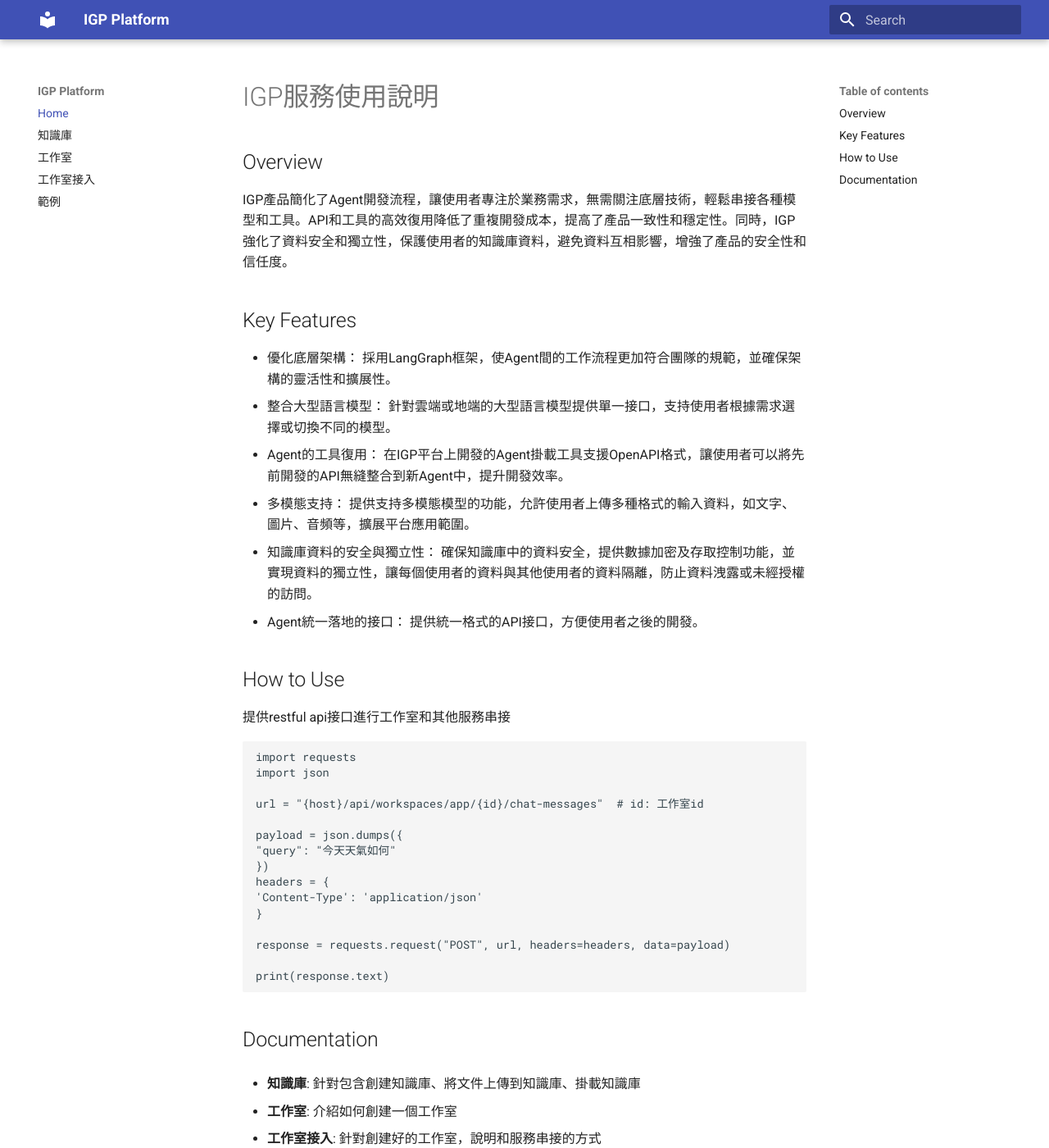
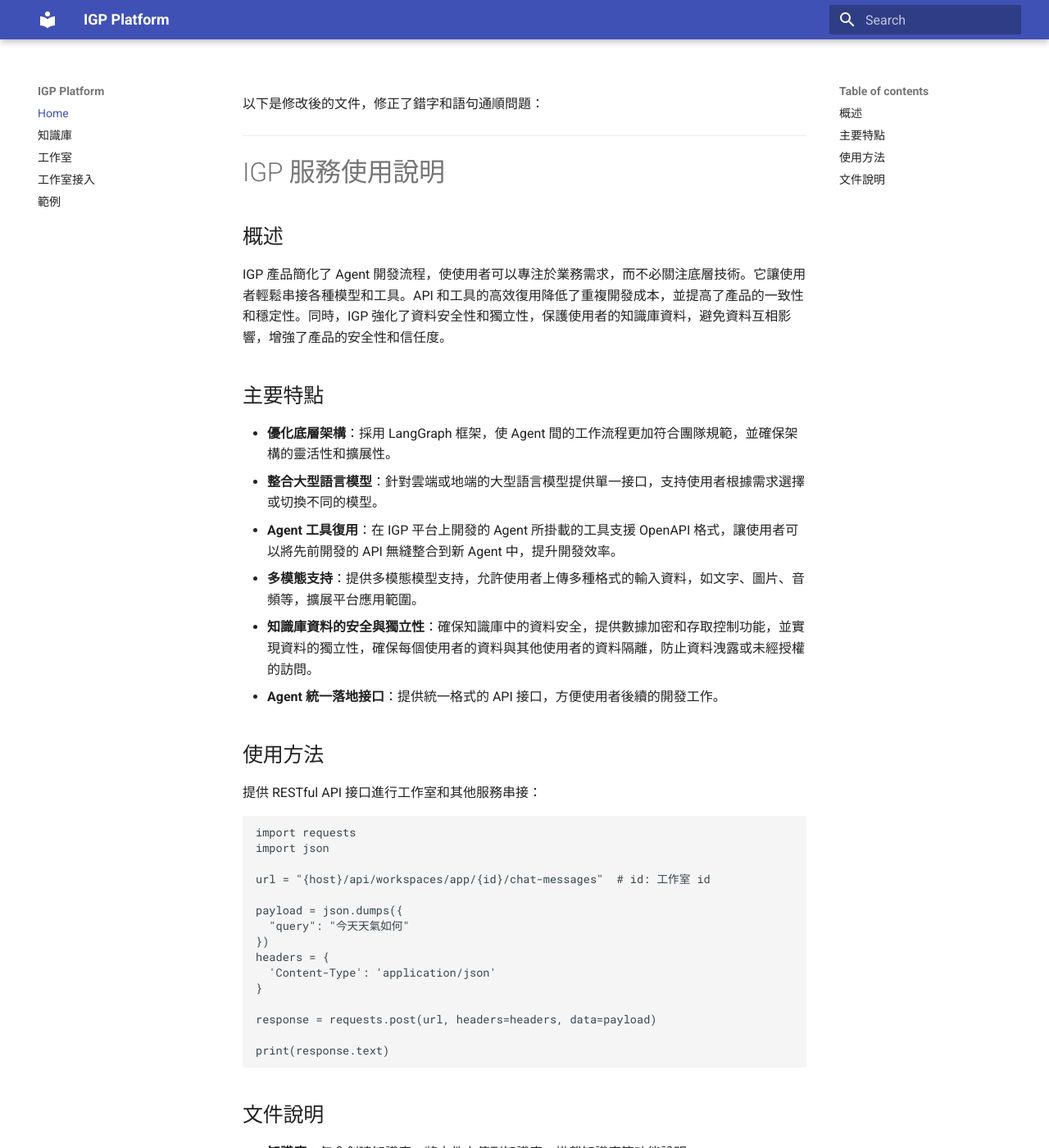
Before and after one commit to EI-Stack/igp_manual, an MkDocs documentation site: the page built from docs/index.md, in a window 1280 px wide and 1400 px high. Shown: the whole window at 82% size. Built offline with MkDocs 1.6.1 and Material for MkDocs 9.7.7, drawn with Linux system fonts in a browser that asks for light colours; some of the changed text lies outside the part shown.

Commit message:
update index content

````diff
--- a/docs/index.md
+++ b/docs/index.md
@@ -1,46 +1,47 @@
-# IGP服務使用說明
+以下是修改後的文件，修正了錯字和語句通順問題：
 
-## Overview
+---
 
-IGP產品簡化了Agent開發流程，讓使用者專注於業務需求，無需關注底層技術，輕鬆串接各種模型和工具。API和工具的高效復用降低了重複開發成本，提高了產品一致性和穩定性。同時，IGP強化了資料安全和獨立性，保護使用者的知識庫資料，避免資料互相影響，增強了產品的安全性和信任度。
+# IGP 服務使用說明
 
+## 概述
 
-## Key Features
+IGP 產品簡化了 Agent 開發流程，使使用者可以專注於業務需求，而不必關注底層技術。它讓使用者輕鬆串接各種模型和工具。API 和工具的高效復用降低了重複開發成本，並提高了產品的一致性和穩定性。同時，IGP 強化了資料安全性和獨立性，保護使用者的知識庫資料，避免資料互相影響，增強了產品的安全性和信任度。
 
-* 優化底層架構： 採用LangGraph框架，使Agent間的工作流程更加符合團隊的規範，並確保架構的靈活性和擴展性。
-* 整合大型語言模型： 針對雲端或地端的大型語言模型提供單一接口，支持使用者根據需求選擇或切換不同的模型。
-* Agent的工具復用： 在IGP平台上開發的Agent掛載工具支援OpenAPI格式，讓使用者可以將先前開發的API無縫整合到新Agent中，提升開發效率。
-* 多模態支持： 提供支持多模態模型的功能，允許使用者上傳多種格式的輸入資料，如文字、圖片、音頻等，擴展平台應用範圍。
-* 知識庫資料的安全與獨立性： 確保知識庫中的資料安全，提供數據加密及存取控制功能，並實現資料的獨立性，讓每個使用者的資料與其他使用者的資料隔離，防止資料洩露或未經授權的訪問。
-* Agent統一落地的接口： 提供統一格式的API接口，方便使用者之後的開發。
+## 主要特點
 
-## How to Use
+* **優化底層架構**：採用 LangGraph 框架，使 Agent 間的工作流程更加符合團隊規範，並確保架構的靈活性和擴展性。
+* **整合大型語言模型**：針對雲端或地端的大型語言模型提供單一接口，支持使用者根據需求選擇或切換不同的模型。
+* **Agent 工具復用**：在 IGP 平台上開發的 Agent 所掛載的工具支援 OpenAPI 格式，讓使用者可以將先前開發的 API 無縫整合到新 Agent 中，提升開發效率。
+* **多模態支持**：提供多模態模型支持，允許使用者上傳多種格式的輸入資料，如文字、圖片、音頻等，擴展平台應用範圍。
+* **知識庫資料的安全與獨立性**：確保知識庫中的資料安全，提供數據加密和存取控制功能，並實現資料的獨立性，確保每個使用者的資料與其他使用者的資料隔離，防止資料洩露或未經授權的訪問。
+* **Agent 統一落地接口**：提供統一格式的 API 接口，方便使用者後續的開發工作。
 
-提供restful api接口進行工作室和其他服務串接
+## 使用方法
 
-    import requests
-    import json
+提供 RESTful API 接口進行工作室和其他服務串接：
 
-    url = "{host}/api/workspaces/app/{id}/chat-messages"  # id: 工作室id
+```python
+import requests
+import json
 
-    payload = json.dumps({
-    "query": "今天天氣如何"
-    })
-    headers = {
-    'Content-Type': 'application/json'
-    }
+url = "{host}/api/workspaces/app/{id}/chat-messages"  # id: 工作室 id
 
-    response = requests.request("POST", url, headers=headers, data=payload)
+payload = json.dumps({
+  "query": "今天天氣如何"
+})
+headers = {
+  'Content-Type': 'application/json'
+}
 
-    print(response.text)
+response = requests.post(url, headers=headers, data=payload)
 
+print(response.text)
+```
 
-## Documentation
+## 文件說明
 
-- **知識庫**: 針對包含創建知識庫、將文件上傳到知識庫、掛載知識庫
-
-- **工作室**: 介紹如何創建一個工作室
-
-- **工作室接入**: 針對創建好的工作室，說明和服務串接的方式
-
-- **範例**: 提供一些工作室創建範例
+- **知識庫**：包含創建知識庫、將文件上傳到知識庫、掛載知識庫等功能說明。
+- **工作室**：介紹如何創建一個工作室。
+- **工作室接入**：說明如何將創建好的工作室與服務進行串接。
+- **範例**：提供一些工作室創建的範例。
--- a/mkdocs.yml
+++ b/mkdocs.yml
@@ -1,5 +1,5 @@
 site_name: IGP Platform
-base_url: https://iii-ei-stack.com/igp_manual/
+site_url: https://iii-ei-stack.com/igp_manual/
 theme:
   name: material
 nav:
````
